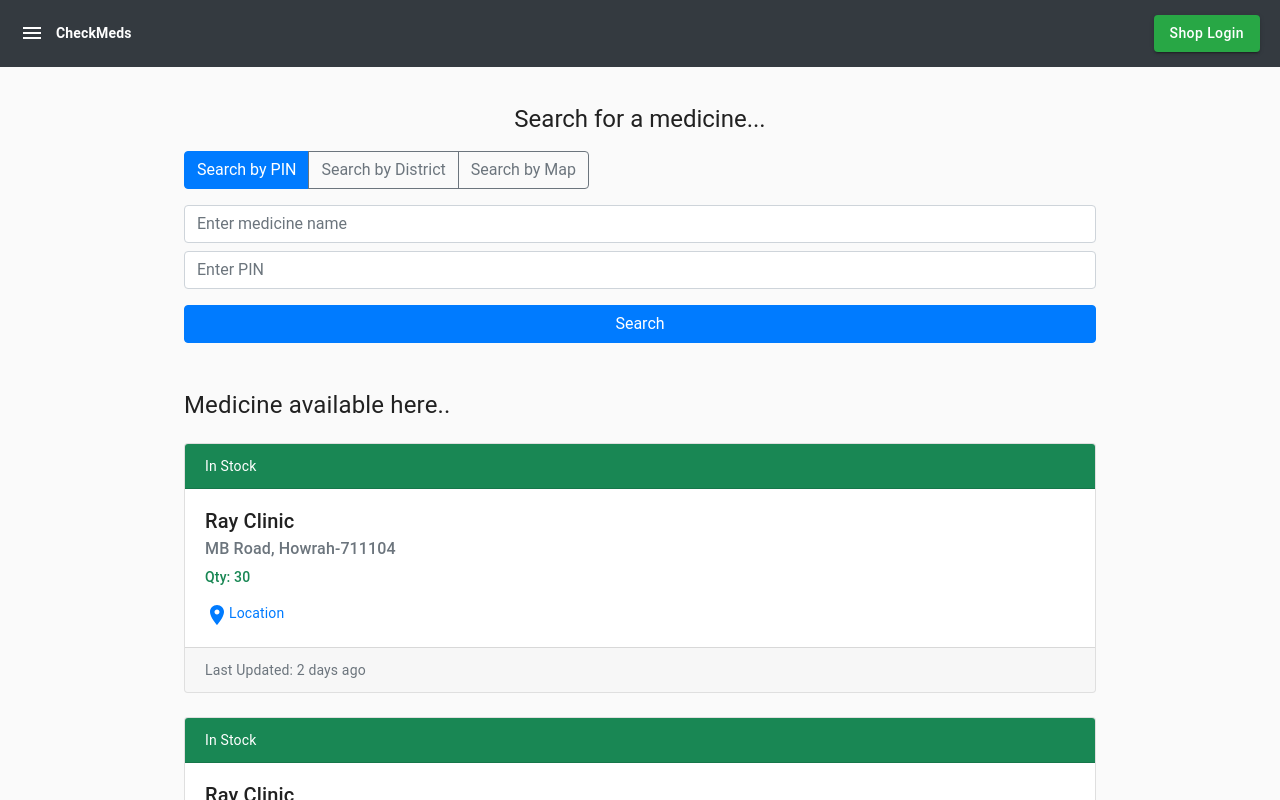
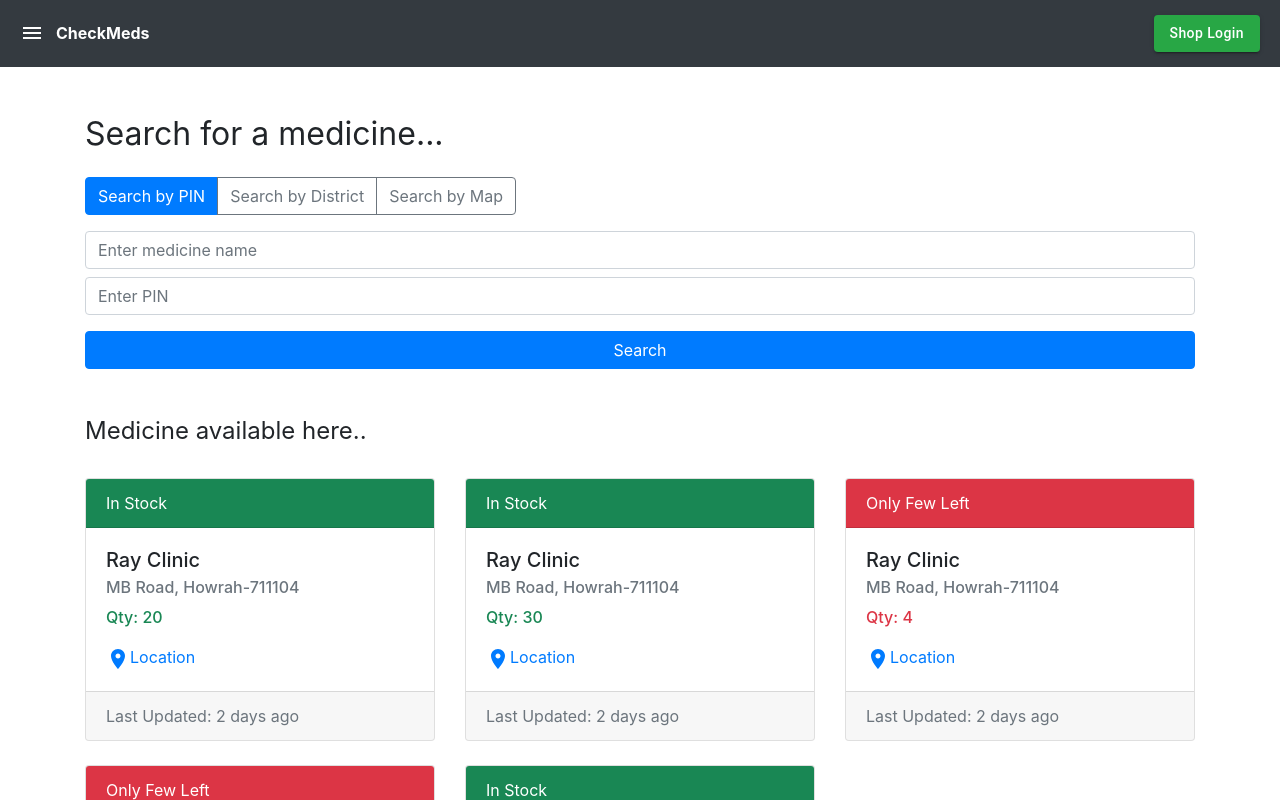
Before and after one commit to SrijanDas/Check-Med-frontend, a React (Create React App) app: page / in a window 1280 px wide. Shown: the top 800 px of the page. Built offline with nearby package versions, Linux system fonts and the light colour scheme.

Commit message:
improved ui

```diff
--- a/src/App.js
+++ b/src/App.js
@@ -10,7 +10,6 @@ import ScrollToTop from "./components/ScrollToTop";
 import Footer from "./components/Footer/Footer";
 import Dashboard from "./pages/Dashboard/Dashboard";
 
-import CssBaseline from "@material-ui/core/CssBaseline";
 import useStyles from "./style";
 
 function App() {
@@ -22,7 +21,6 @@ function App() {
       <Navbar navbarBrand="CheckMeds" />
 
       <div className={classes.root}>
-        <CssBaseline />
         <Switch>
           <Route exact path="/">
             <Home />
--- /dev/null
+++ b/src/components/SearchForm/SearchForm.css
@@ -0,0 +1,3 @@
+.searchForm__heading {
+  font-weight: 400;
+}
--- a/src/components/SearchForm/SearchForm.jsx
+++ b/src/components/SearchForm/SearchForm.jsx
@@ -1,8 +1,9 @@
 import React, { useState } from "react";
+
 import Button from "react-bootstrap/Button";
 import ButtonGroup from "react-bootstrap/ButtonGroup";
 import Form from "react-bootstrap/Form";
-import { Typography } from "@material-ui/core";
+import "./SearchForm.css";
 
 function SearchForm() {
   const [btnSelect, setBtnSelect] = useState("1");
@@ -34,7 +35,7 @@ function SearchForm() {
           ) : (
             <Form.Control type="text" placeholder="Enter PIN" required />
           )}
-          <Button variant="primary" className="mt-3 btn-block">
+          <Button type="submit" variant="primary" className="mt-3 btn-block">
             Search
           </Button>
         </>
@@ -44,9 +45,7 @@ function SearchForm() {
 
   return (
     <>
-      <Typography align="center" variant="h5">
-        Search for a medicine...
-      </Typography>
+      <h2 className="searchForm__heading">Search for a medicine...</h2>
       <Form>
         <ButtonGroup className="mt-3">
           {buttons.map((btn, idx) => (
--- a/src/pages/Dashboard/Dashboard.jsx
+++ b/src/pages/Dashboard/Dashboard.jsx
@@ -5,11 +5,14 @@ import Container from "@material-ui/core/Container";
 import EditIcon from "@material-ui/icons/Edit";
 import Inventory from "../../components/Inventory/Inventory";
 import DashboardCards from "../../components/DashboardCards/DashboardCards";
+import CssBaseline from "@material-ui/core/CssBaseline";
 
 function Dashboard() {
   const [active, setActive] = useState();
 
   return (
+    <>
+      <CssBaseline />
       <Container maxWidth="lg">
         <div className="dashboard">
           <div className="dashboard__shopDetailsBox">
@@ -34,6 +37,7 @@ function Dashboard() {
           </div>
         </div>
       </Container>
+    </>
   );
 }
 
--- /dev/null
+++ b/src/pages/Home/Home.css
@@ -0,0 +1,5 @@
+.homePage {
+  margin: 3rem 0;
+  display: flex;
+  justify-content: center !important;
+}
--- a/src/pages/Home/Home.jsx
+++ b/src/pages/Home/Home.jsx
@@ -1,22 +1,30 @@
 import React from "react";
+import "./Home.css";
 import ShopCard from "../../components/ShopCard";
 import SearchForm from "../../components/SearchForm/SearchForm";
-import Container from "@material-ui/core/Container";
-import useStyles from "./HomeStyles";
+import Container from "react-bootstrap/Container";
+import Row from "react-bootstrap/Row";
+import Col from "react-bootstrap/Col";
 
 function Home() {
-  const classes = useStyles();
+  const cards = [20, 30, 4, 2, 45];
+
   return (
-    <div className={classes.homePage}>
-      <Container maxWidth="md">
+    <div className="homePage">
+      <Container fluid="sm">
         <SearchForm />
 
         <h4 style={{ fontWeight: 400 }} className="mt-5">
           Medicine available here..
         </h4>
-        <ShopCard inStock={30} />
-        <ShopCard inStock={25} />
-        <ShopCard inStock={4} />
+
+        <Row xs={1} md={3} className="g-4">
+          {cards.map((stock, indx) => (
+            <Col key={indx}>
+              <ShopCard inStock={stock} />
+            </Col>
+          ))}
+        </Row>
       </Container>
     </div>
   );
--- a/src/pages/Home/HomeStyles.js
+++ /dev/null
@@ -1,15 +0,0 @@
-import { makeStyles } from "@material-ui/core/styles";
-
-const useStyles = makeStyles((theme) => ({
-  homePage: {
-    marginTop: theme.spacing(2),
-    display: "flex",
-    flexDirection: "column",
-    alignItems: "center",
-    padding: "20px",
-    marginBottom: theme.spacing(8),
-    justifyContent: "center",
-  },
-}));
-
-export default useStyles;
--- a/src/pages/Login/Login.jsx
+++ b/src/pages/Login/Login.jsx
@@ -11,6 +11,7 @@ import Typography from "@material-ui/core/Typography";
 import { makeStyles } from "@material-ui/core/styles";
 import Container from "@material-ui/core/Container";
 import Paper from "@material-ui/core/Paper";
+import CssBaseline from "@material-ui/core/CssBaseline";
 
 import { Link } from "react-router-dom";
 
@@ -40,6 +41,7 @@ function Login() {
 
   return (
     <div>
+      <CssBaseline />
       <Container component="main" maxWidth="xs">
         <Paper elevation={3} className={classes.paper}>
           <Avatar className={classes.avatar}>
--- a/src/pages/SignUp/SignUp.jsx
+++ b/src/pages/SignUp/SignUp.jsx
@@ -9,6 +9,7 @@ import Container from "@material-ui/core/Container";
 import Paper from "@material-ui/core/Paper";
 import FormControlLabel from "@material-ui/core/FormControlLabel";
 import Checkbox from "@material-ui/core/Checkbox";
+import CssBaseline from "@material-ui/core/CssBaseline";
 
 import { Link } from "react-router-dom";
 import useStyles from "./styles";
@@ -18,6 +19,7 @@ function SignUp() {
 
   return (
     <div>
+      <CssBaseline />
       <Container component="main" maxWidth="sm">
         <Paper elevation={3} className={classes.paper}>
           <Avatar className={classes.avatar}>
```
Also changed, not shown: src/components/SearchForm/SearchFormStyles.js (deleted, +0 -15 lines). Lines whose indentation alone changed are shown as unchanged.
